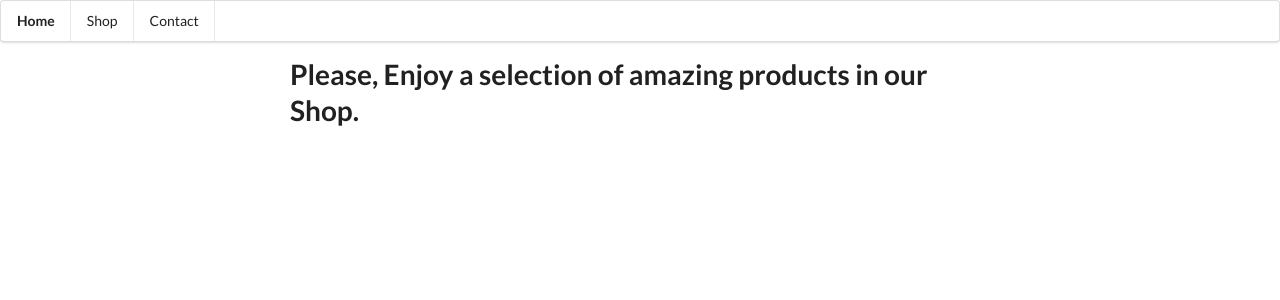
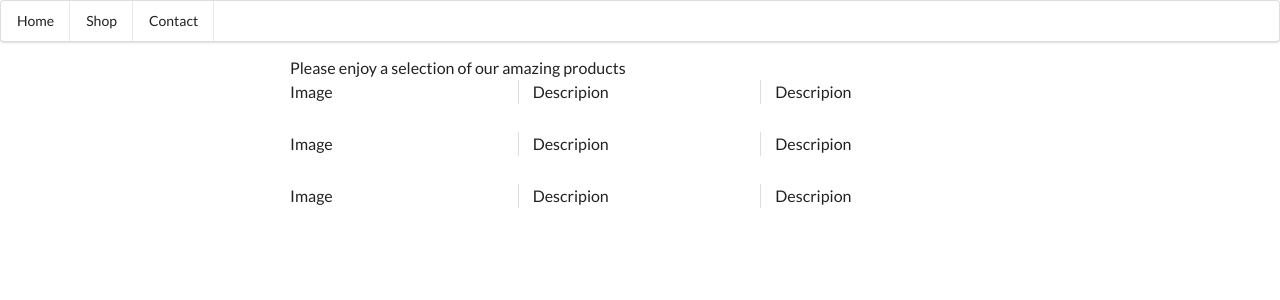
Before and after one commit to maliaaska/shopletee, a React (Create React App) app: page / in a window 1280 px wide. Shown: the top 300 px of the page. Built offline with nearby package versions, Linux system fonts and the light colour scheme.

Commit message:
changing the URL using a Link and window.history.pushState

```diff
--- /dev/null
+++ b/src/components/Contact.js
@@ -0,0 +1,7 @@
+import React from "react";
+
+const Contact = () => {
+  return <div>Contact details.</div>;
+};
+
+export default Contact;
--- a/src/components/Header.js
+++ b/src/components/Header.js
@@ -1,11 +1,17 @@
 import React from "react";
-
+import Link from "./Link";
 const Header = () => {
   return (
     <div className="ui menu">
-      <div className="header item">Home</div>
-      <div className="item">Shop</div>
-      <div className="item">Contact</div>
+      <Link href="/" className="item">
+        Home
+      </Link>
+      <Link href="/shop" className="item">
+        Shop
+      </Link>
+      <Link href="/contact" className="item">
+        Contact
+      </Link>
     </div>
   );
 };
--- /dev/null
+++ b/src/components/Link.js
@@ -0,0 +1,16 @@
+import React from "react";
+
+const Link = ({ className, href, children }) => {
+  const onClick = (event) => {
+    event.preventDefault(); // this prevent a full page reload
+    window.history.pushState({}, "", href); // to update correctly the URL
+  };
+
+  return (
+    <a onClick={onClick} className={className} href={href}>
+      {children}
+    </a>
+  );
+};
+
+export default Link;
--- a/src/components/Main.js
+++ b/src/components/Main.js
@@ -1,16 +1,31 @@
 import React from "react";
 import Shop from "./Shop";
+import Contact from "./Contact";
 
 const Main = () => {
   const showShop = () => {
-    if (window.location.pathname === "/shop") {
-      return <Shop />;
+    if (window.location.pathname === "/") {
+      return (
+        <div>
+          <div>Please enjoy a selection of our amazing products</div>
+          <Shop />
+        </div>
+      );
+    }
+  };
+  const showContact = () => {
+    if (window.location.pathname === "/contact") {
+      return (
+        <div>
+          <Contact />
+        </div>
+      );
     }
   };
   return (
     <div className="ui text container">
-      <h1>Please, Enjoy a selection of amazing products in our Shop.</h1>
       {showShop()}
+      {showContact()}
     </div>
   );
 };
```
